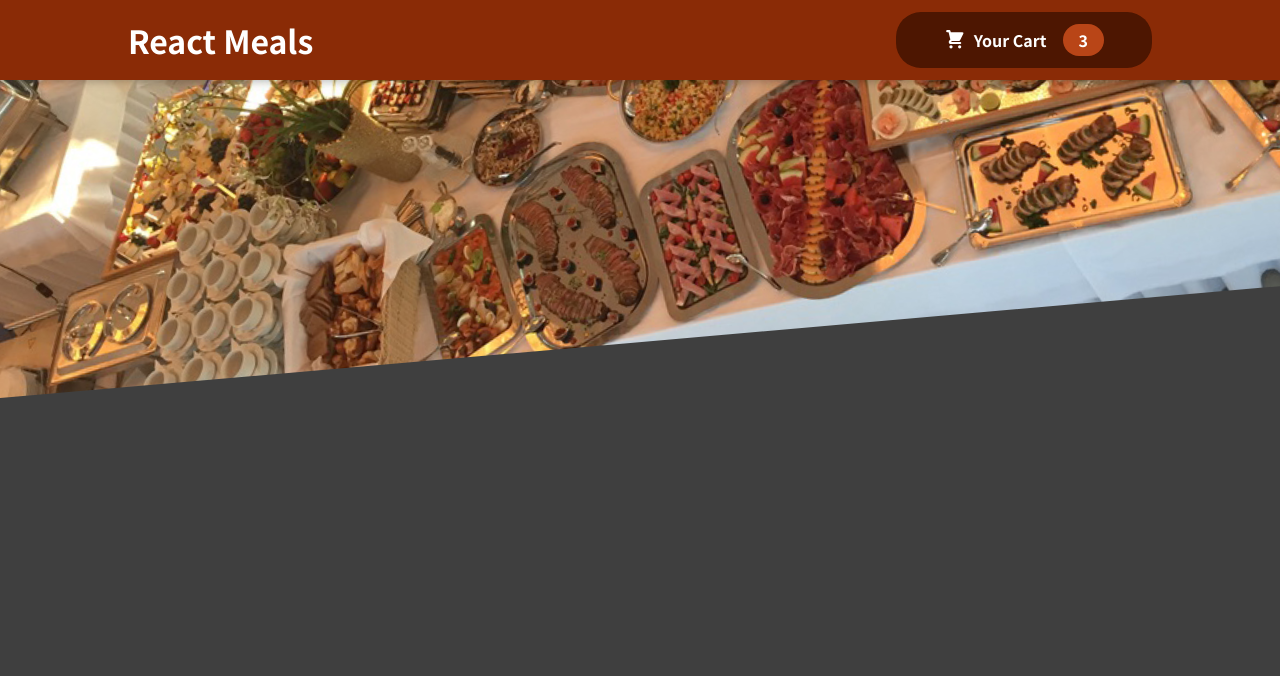
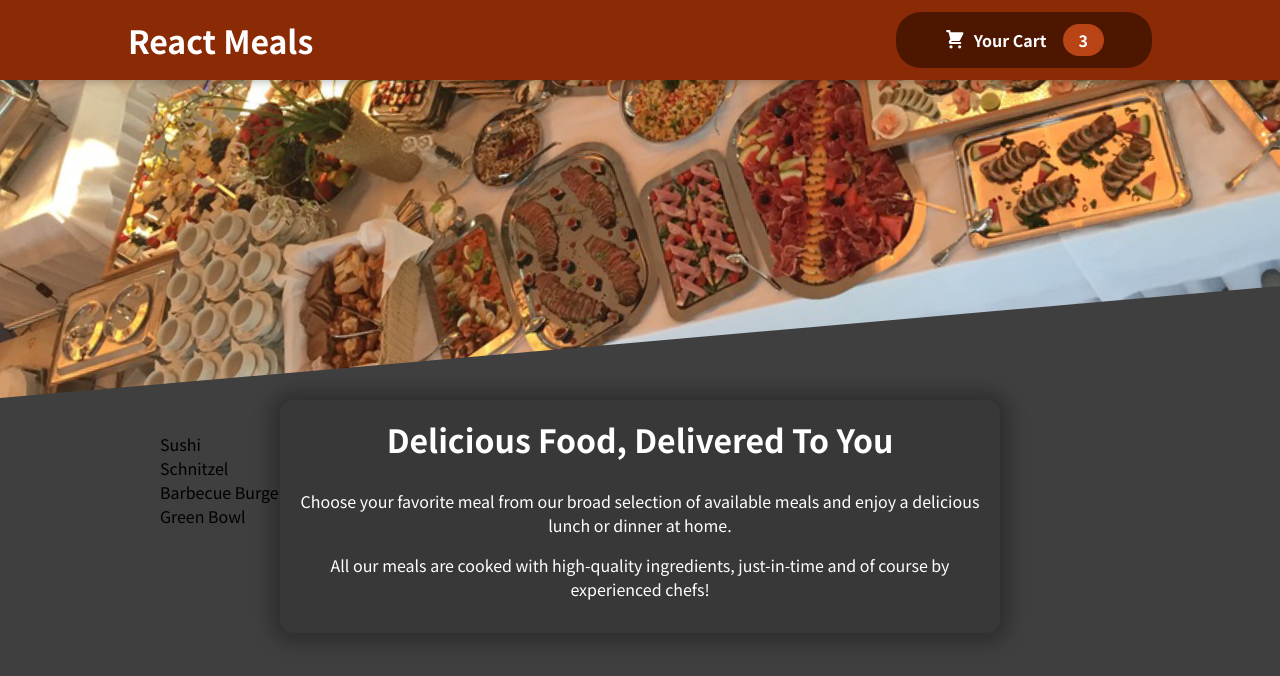
Before and after one commit to mohakbudhwani/starting_project, a React (Create React App) app: page / in a window 1280 px wide. Shown: the top 676 px of the page. Built offline with nearby package versions, Linux system fonts and the light colour scheme.

Commit message:
Restaurant Summary

```diff
--- a/src/App.js
+++ b/src/App.js
@@ -1,11 +1,15 @@
 import React from "react";
 import Header from "./components/Layout/Header";
+import Meals from "./components/Meals/Meals";
+
 function App() {
   return (
       <React.Fragment>
 
         <Header />
-
+        <main>
+          <Meals/>
+        </main>
       </React.Fragment>
 
   );
--- /dev/null
+++ b/src/components/Meals/AvailableMeals.js
@@ -0,0 +1,38 @@
+import classes from "./AvailableMeals.module.css"
+
+const DUMMY_MEALS = [
+    {
+      id: 'm1',
+      name: 'Sushi',
+      description: 'Finest fish and veggies',
+      price: 22.99,
+    },
+    {
+      id: 'm2',
+      name: 'Schnitzel',
+      description: 'A german specialty!',
+      price: 16.5,
+    },
+    {
+      id: 'm3',
+      name: 'Barbecue Burger',
+      description: 'American, raw, meaty',
+      price: 12.99,
+    },
+    {
+      id: 'm4',
+      name: 'Green Bowl',
+      description: 'Healthy...and green...',
+      price: 18.99,
+    },
+  ];
+
+  const AvailableMeals=()=>{
+    const mealList=DUMMY_MEALS.map(meal=><li>{meal.name}</li>)
+
+    return <section className={classes.meals}>
+        <ul className=''>{mealList}</ul>
+    </section>
+  }
+
+  export default AvailableMeals
--- /dev/null
+++ b/src/components/Meals/AvailableMeals.module.css
@@ -0,0 +1,24 @@
+.meals {
+    max-width: 60rem;
+    width: 90%;
+    margin: 2rem auto;
+    animation: meals-appear 1s ease-out forwards;
+  }
+
+  .meals ul {
+    list-style: none;
+    margin: 0;
+    padding: 0;
+  }
+
+  @keyframes meals-appear {
+    from {
+      opacity: 0;
+      transform: translateY(3rem);
+    }
+
+    to {
+      opacity: 1;
+      transform: translateY(0);
+    }
+  }
--- /dev/null
+++ b/src/components/Meals/Meals.js
@@ -0,0 +1,12 @@
+import { Fragment } from "react";
+import AvailableMeals from "./AvailableMeals";
+import MealsSummary from "./MealsSummary";
+
+const Meals=()=>{
+    return <Fragment>
+        <AvailableMeals />
+        <MealsSummary />
+    </Fragment>
+}
+
+export default Meals;
--- /dev/null
+++ b/src/components/Meals/MealsSummary.js
@@ -0,0 +1,19 @@
+import classes from './MealsSummary.module.css';
+
+const MealsSummary = () => {
+  return (
+    <section className={classes.summary}>
+      <h2 className={classes['summary h2']}>Delicious Food, Delivered To You</h2>
+      <p>
+        Choose your favorite meal from our broad selection of available meals
+        and enjoy a delicious lunch or dinner at home.
+      </p>
+      <p>
+        All our meals are cooked with high-quality ingredients, just-in-time and
+        of course by experienced chefs!
+      </p>
+    </section>
+  );
+};
+
+export default MealsSummary;
--- /dev/null
+++ b/src/components/Meals/MealsSummary.module.css
@@ -0,0 +1,18 @@
+.summary {
+    text-align: center;
+    max-width: 45rem;
+    width: 90%;
+    margin: auto;
+    margin-top: -10rem;
+    position: relative;
+    background-color: #383838;
+    color: white;
+    border-radius: 14px;
+    padding: 1rem;
+    box-shadow: 0 1px 18px 10px rgba(0, 0, 0, 0.25);
+  }
+
+  .summary h2 {
+    font-size: 2rem;
+    margin-top: 0;
+  }
```
